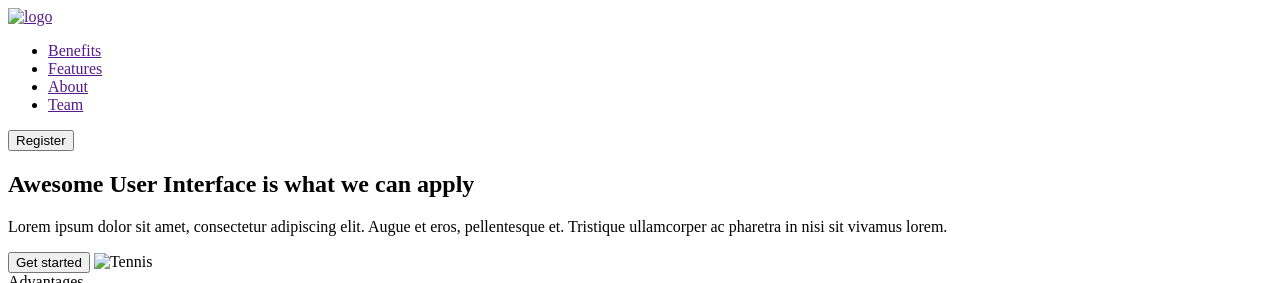
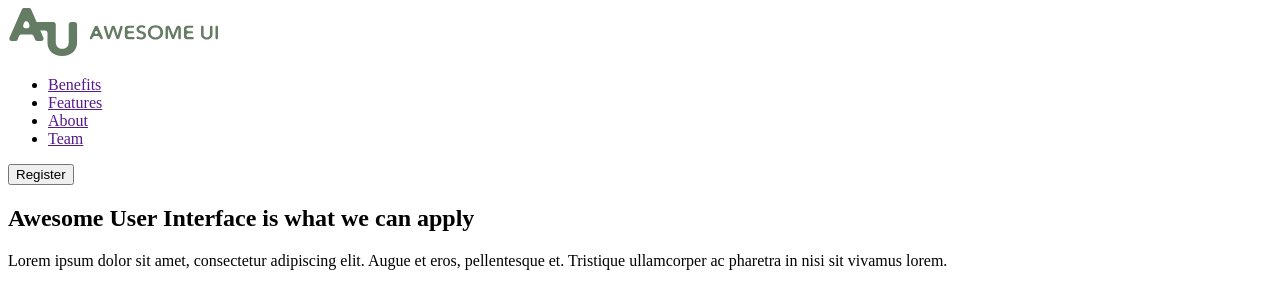
Before and after one commit to yarikgorpl/Practice-, a plain HTML site: page index.html in a window 1280 px wide. Shown: the top 283 px of the page. Drawn offline with Linux system fonts and the light colour scheme; the site is published under a folder, as on GitHub Pages, so addresses that start at the root find nothing.

Commit message:
додав крапку у поилання на лого та героя

```diff
--- a/index.html
+++ b/index.html
@@ -9,7 +9,7 @@
   <body>
     <header>
       <nav>
-        <a href=""><img src="/images/Logo.svg" alt="logo" /></a>
+        <a href=""><img src="./images/Logo.svg" alt="logo" /></a>
         <ul>
           <li><a href="">Benefits</a></li>
           <li><a href="">Features</a></li>
@@ -27,7 +27,7 @@
           Tristique ullamcorper ac pharetra in nisi sit vivamus lorem.
         </p>
         <button class="button" type="button">Get started</button>
-        <img src="/images/hero.jpg" alt="Tennis" width="400" />
+        <img src="./images/hero.jpg" alt="Tennis" width="400" />
       </section>
       <section>
         <span>Advantages</span>
```
